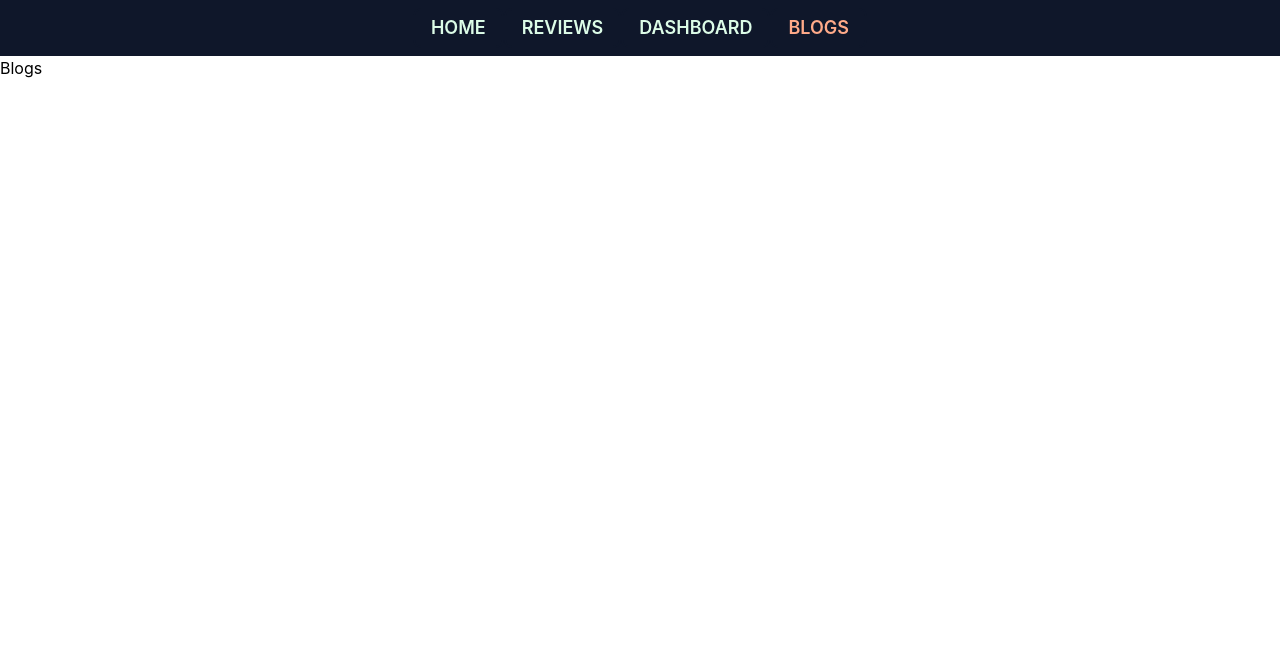
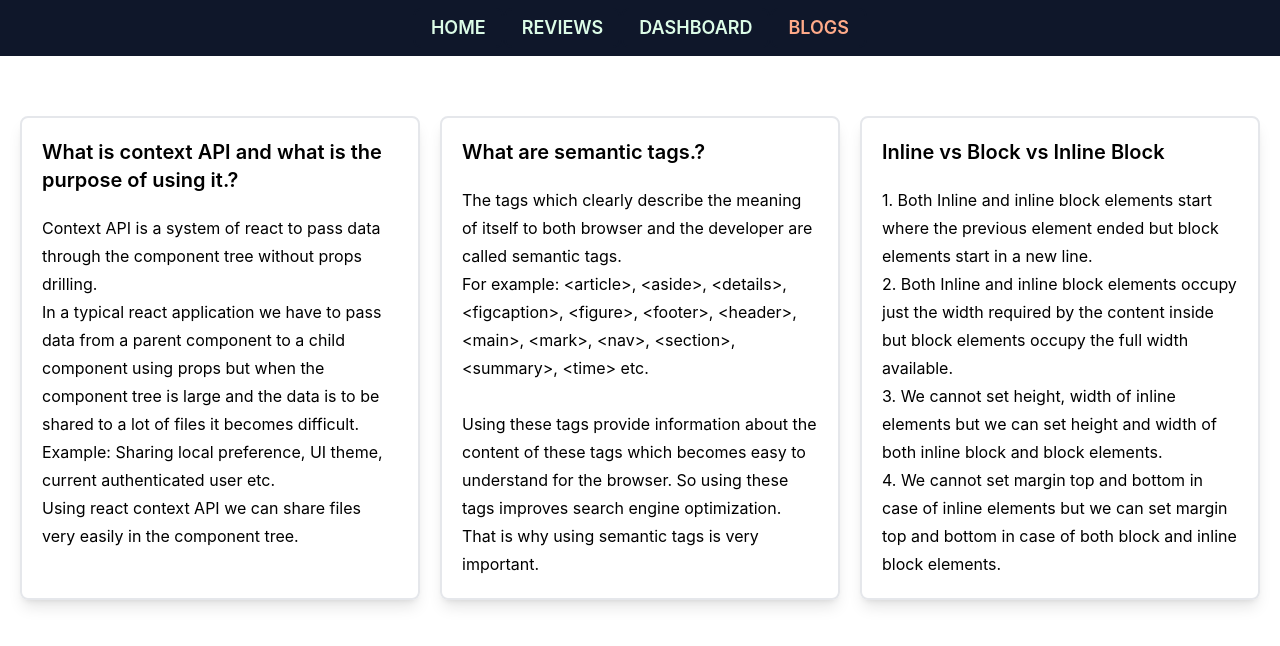
Before and after one commit to MohammadAmitHasan/Product-Analysis, a React (Create React App) app: page /blogs in a window 1280 px wide. Shown: the top 646 px of the page. Built offline with nearby package versions, Linux system fonts and the light colour scheme.

Commit message:
Question answered

```diff
--- a/package.json
+++ b/package.json
@@ -11,6 +11,7 @@
     "react-dom": "^18.0.0",
     "react-router-dom": "^6.3.0",
     "react-scripts": "5.0.0",
+    "recharts": "^2.1.9",
     "web-vitals": "^2.1.4"
   },
   "scripts": {
--- /dev/null
+++ b/src/Components/Blog/Blog.js
@@ -0,0 +1,13 @@
+import React from 'react';
+
+const Blog = ({ blog }) => {
+    const { question, answer } = blog;
+    return (
+        <div className='border-2 shadow-lg rounded-lg p-5'>
+            <h4>{question}</h4>
+            <p>{answer}</p>
+        </div>
+    );
+};
+
+export default Blog;
--- a/src/Components/Blogs/Blogs.js
+++ b/src/Components/Blogs/Blogs.js
@@ -2,9 +2,38 @@ import React from 'react';
 
 const Blogs = () => {
     return (
-        <div>
-            Blogs
+        <div className='container mx-auto my-10 p-5 grid grid-cols-1 md:grid-cols-2 lg:grid-cols-3 gap-5'>
 
+            {/* First Question answer */}
+            <div className='border-2 shadow-lg rounded-lg p-5'>
+                <h4 className='text-xl mb-5 font-semibold'>What is context API and what is the purpose of using it.?</h4>
+                <p className='leading-7'>
+                    Context API is a system of react to pass data through the component tree without props drilling. <br />
+                    In a typical react application we have to pass data from a parent component to a child component using props but when the component tree is large and the data is to be shared to a lot of files it becomes difficult. Example: Sharing local preference, UI theme, current authenticated user etc. <br />
+                    Using react context API we can share files very easily in the component tree.
+                </p>
+            </div>
+
+            {/* Second question answer */}
+            <div className='border-2 shadow-lg rounded-lg p-5'>
+                <h4 className='text-xl mb-5 font-semibold'>What are semantic tags.?</h4>
+                <p className='leading-7'>
+                    The tags which clearly describe the meaning of itself to both browser and the developer are called semantic tags.<br />
+                    For example: {`<article>, <aside>, <details>, <figcaption>, <figure>, <footer>, <header>, <main>, <mark>, <nav>, <section>, <summary>, <time>`} etc.<br /><br />
+                    Using these tags provide information about the content of these tags which becomes easy to understand for the browser. So using these tags improves search engine optimization. That is why using semantic tags is very important.
+                </p>
+            </div>
+
+            {/* Third Question answer */}
+            <div className='border-2 shadow-lg rounded-lg p-5'>
+                <h4 className='text-xl mb-5 font-semibold'>Inline vs Block vs Inline Block</h4>
+                <p className='leading-7'>
+                    1. Both Inline and inline block elements start where the previous element ended but block elements start in a new line. <br />
+                    2. Both Inline and inline block elements occupy just the width required by the content inside but block elements occupy the full width available. <br />
+                    3. We cannot set height, width of inline elements but we can set height and width of both inline block and block elements. <br />
+                    4. We cannot set margin top and bottom in case of inline elements but we can set margin top and bottom in case of both block and inline block elements.
+                </p>
+            </div>
         </div>
     );
 };
```
Also changed, not shown: 1 other file (tests, documents, lock files or other folders).
